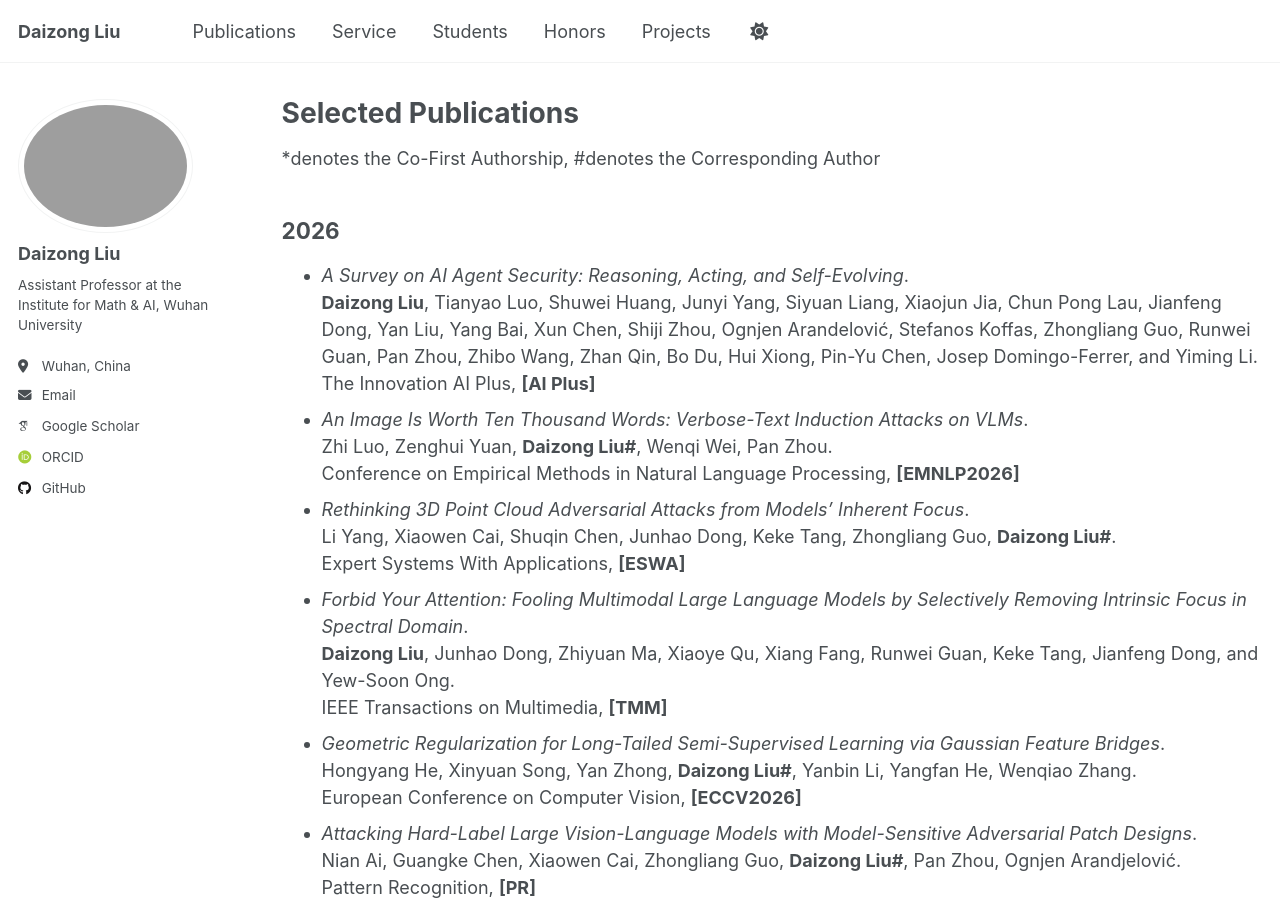
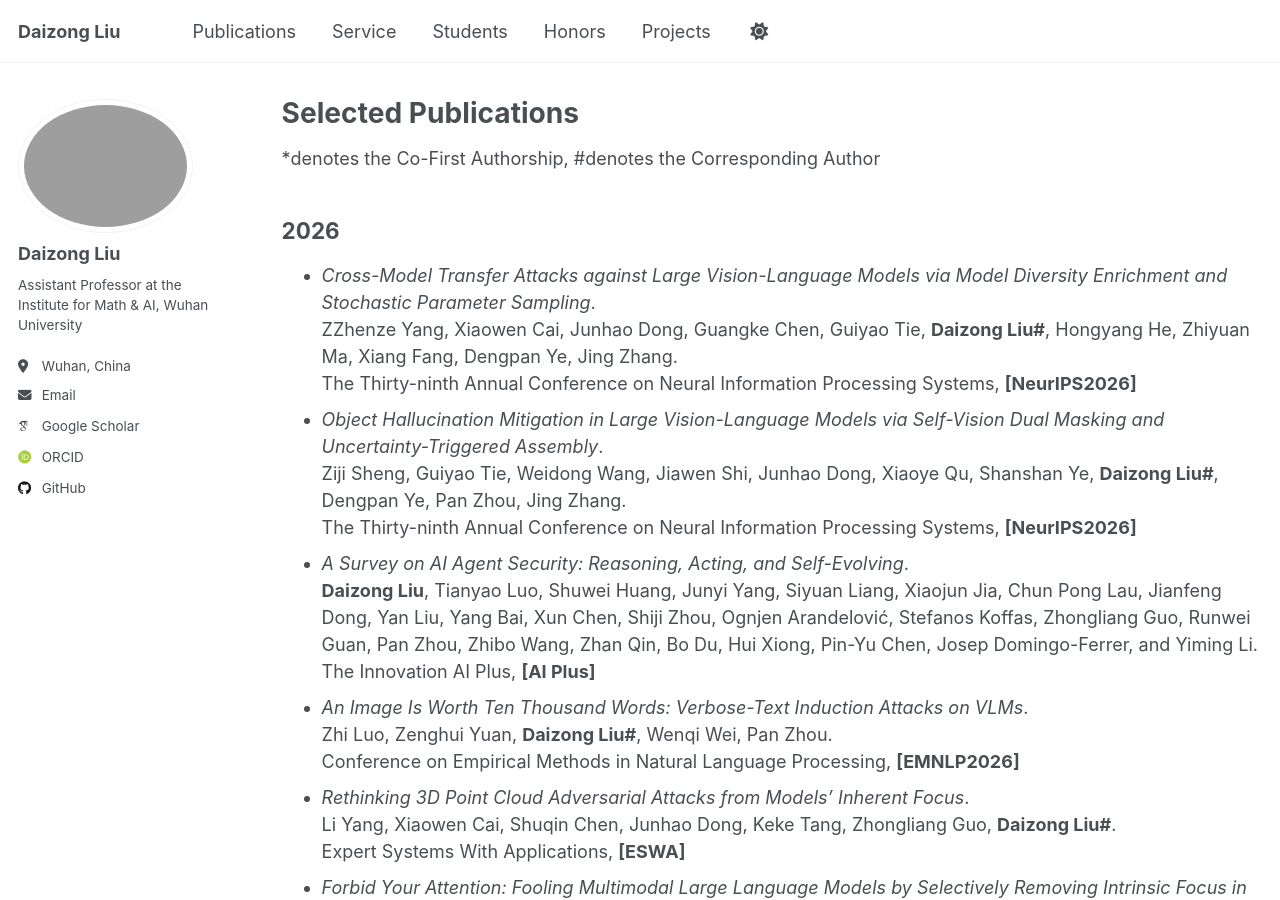
Before and after one commit to liudaizong/liudaizong.github.io, a Jekyll site: the page built from _pages/publications.md, in a window 1280 px wide and 900 px high. Built offline with Jekyll 4.4.1, drawn with Linux system fonts in a browser that asks for light colours; some web fonts are replaced.

Commit message:
Update publications.md

```diff
--- a/_pages/publications.md
+++ b/_pages/publications.md
@@ -7,6 +7,8 @@ author_profile: true
 *denotes the Co-First Authorship, #denotes the Corresponding Author
 
 ## 2026
+* *Cross-Model Transfer Attacks against Large Vision-Language Models via Model Diversity Enrichment and Stochastic Parameter Sampling*.<br/> ZZhenze Yang, Xiaowen Cai, Junhao Dong, Guangke Chen, Guiyao Tie, **Daizong Liu#**, Hongyang He, Zhiyuan Ma, Xiang Fang, Dengpan Ye, Jing Zhang.<br/> The Thirty-ninth Annual Conference on Neural Information Processing Systems, **[NeurIPS2026]**
+* *Object Hallucination Mitigation in Large Vision-Language Models via Self-Vision Dual Masking and Uncertainty-Triggered Assembly*.<br/> Ziji Sheng, Guiyao Tie, Weidong Wang, Jiawen Shi, Junhao Dong, Xiaoye Qu, Shanshan Ye, **Daizong Liu#**, Dengpan Ye, Pan Zhou, Jing Zhang.<br/> The Thirty-ninth Annual Conference on Neural Information Processing Systems, **[NeurIPS2026]**
 * *A Survey on AI Agent Security: Reasoning, Acting, and Self-Evolving*.<br/> **Daizong Liu**, Tianyao Luo, Shuwei Huang, Junyi Yang, Siyuan Liang, Xiaojun Jia, Chun Pong Lau, Jianfeng Dong, Yan Liu, Yang Bai, Xun Chen, Shiji Zhou, Ognjen Arandelović, Stefanos Koffas, Zhongliang Guo, Runwei Guan, Pan Zhou, Zhibo Wang, Zhan Qin, Bo Du, Hui Xiong, Pin-Yu Chen, Josep Domingo-Ferrer, and Yiming Li.<br/> The Innovation AI Plus, **[AI Plus]**
 * *An Image Is Worth Ten Thousand Words: Verbose-Text Induction Attacks on VLMs*.<br/> Zhi Luo, Zenghui Yuan, **Daizong Liu#**, Wenqi Wei, Pan Zhou.<br/> Conference on Empirical Methods in Natural Language Processing, **[EMNLP2026]**
 * *Rethinking 3D Point Cloud Adversarial Attacks from Models’ Inherent Focus*.<br/> Li Yang, Xiaowen Cai, Shuqin Chen, Junhao Dong, Keke Tang, Zhongliang Guo, **Daizong Liu#**.<br/> Expert Systems With Applications, **[ESWA]**
```
